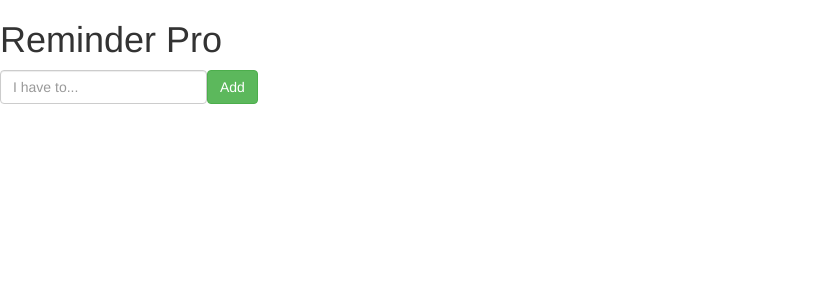
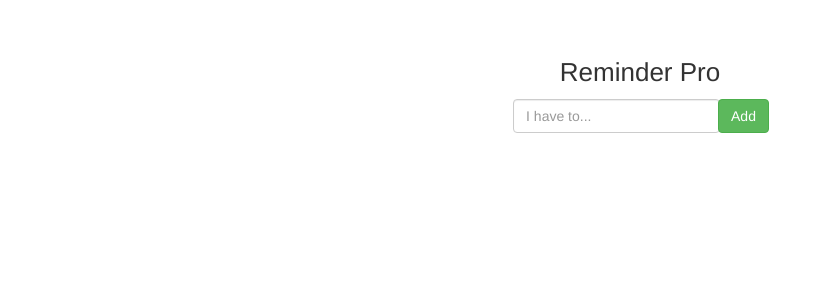
Before and after one commit to courtg47/reminder-pro, a React (Create React App) app: page / in a window 1280 px wide. Shown: the top 300 px of the page, without its empty margins (0-832 px from the left). Built offline with nearby package versions, Linux system fonts and the light colour scheme.

Commit message:
style: Add basic CSS styling to app

```diff
--- /dev/null
+++ b/src/app.css
@@ -0,0 +1,22 @@
+.app {
+  padding-top: 3%;
+  display: -webkit-box;
+  display: -ms-flexbox;
+  display: flex;
+  -webkit-box-orient: vertical;
+  -webkit-box-direction: normal;
+      -ms-flex-direction: column;
+          flex-direction: column;
+  -webkit-box-align: center;
+      -ms-flex-align: center;
+          align-items: center;
+}
+
+.title {
+  text-align: center;
+  font-size: 26px;
+}
+
+input {
+  margin: 1%;
+}
--- a/src/index.js
+++ b/src/index.js
@@ -4,6 +4,7 @@
 import { Provider } from 'react-redux';
 import { createStore } from 'redux';
 import reducer from './reducers';
+import './app.css';
 
 const store = createStore(reducer);
 
```
